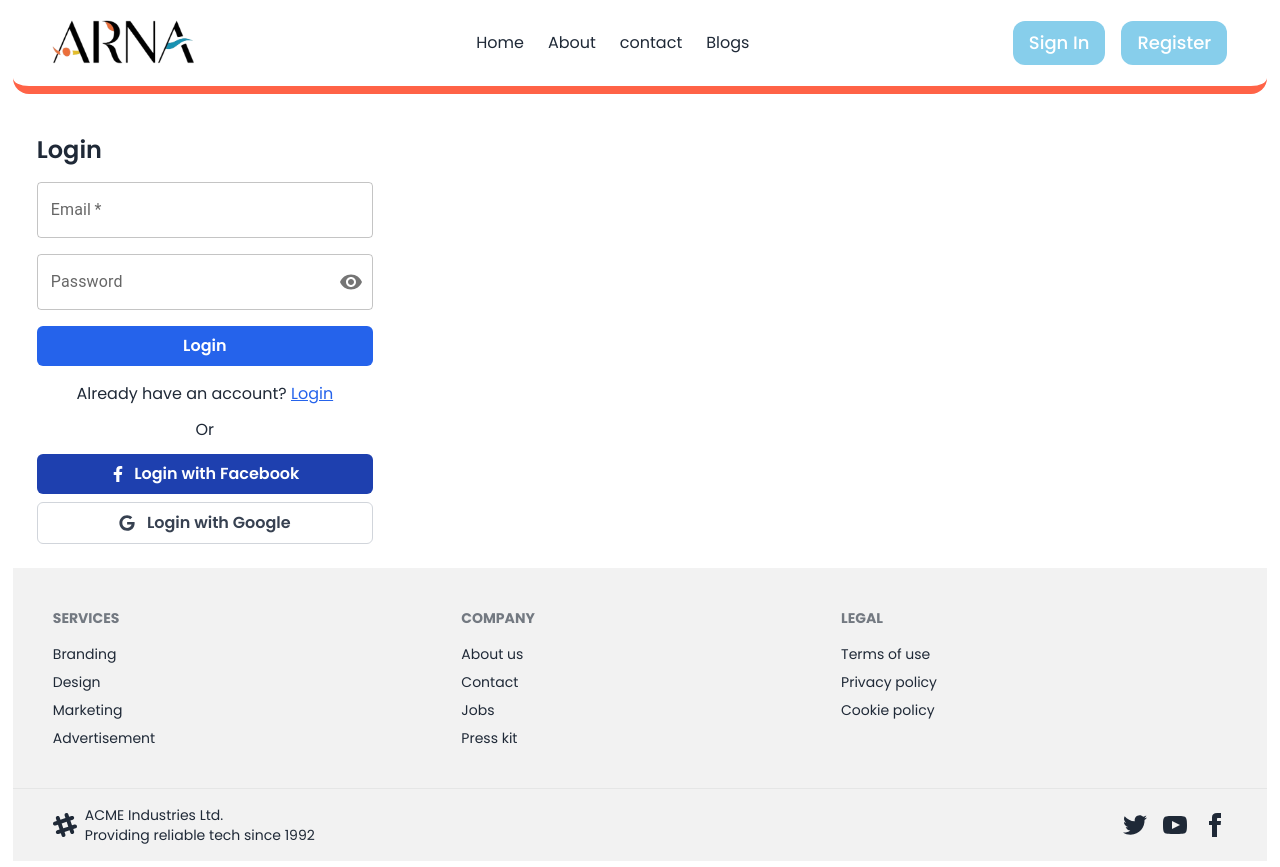
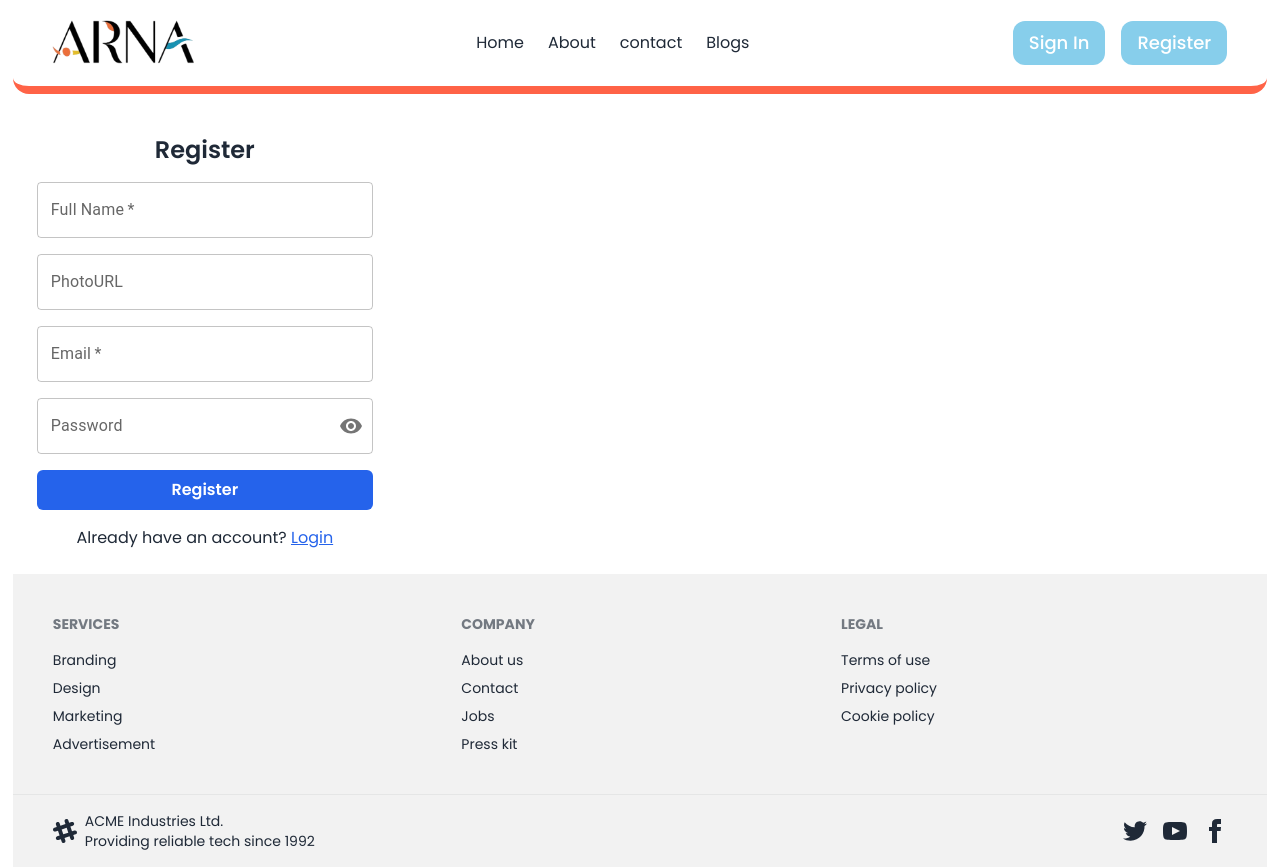
Before and after one commit to saifullah-10/real-estate-projects, a React (Vite) app: page /registration in a window 1280 px wide. Built offline with nearby package versions, Linux system fonts and the light colour scheme; no server answers.

Commit message:
update registration functionality

```diff
--- a/package.json
+++ b/package.json
@@ -24,6 +24,7 @@
     "react-hook-form": "^7.51.2",
     "react-icons": "^5.0.1",
     "react-router-dom": "^6.22.3",
+    "react-toastify": "^10.0.5",
     "sort-by": "^1.2.0",
     "swiper": "^11.1.0"
   },
--- a/src/pages/Registration.jsx
+++ b/src/pages/Registration.jsx
@@ -1,6 +1,14 @@
 import { Visibility, VisibilityOff } from "@mui/icons-material";
-import { FaFacebookF } from "react-icons/fa";
-import { FaGoogle } from "react-icons/fa";
+import { ToastContainer, toast } from "react-toastify";
+import "react-toastify/dist/ReactToastify.css";
+
+import { useForm } from "react-hook-form";
+import {
+  createUserWithEmailAndPassword,
+  sendEmailVerification,
+  updateProfile,
+} from "firebase/auth";
+import auth from "../firebase/firebase";
 import {
   FormControl,
   IconButton,
@@ -18,15 +26,79 @@ export default function Registration() {
   const handleMouseDownPassword = (event) => {
     event.preventDefault();
   };
+  const { register, handleSubmit } = useForm();
+  // const handleSubmit = (data) => {
+  //   console.log(data);
+  // };
   return (
     <div>
       <div className="max-w-md w-full">
         <div className="form login bg-white max-w-sm w-full p-6 rounded-md">
           <div className="form-content ">
-            <header className="text-2xl font-semibold text-gray-800 mb-4">
-              Login
+            <header className="text-2xl font-semibold text-gray-800 mb-4 text-center">
+              Register
             </header>
-            <form className="space-y-4">
+            <form
+              className="space-y-4"
+              onSubmit={handleSubmit((data) => {
+                const errorValidation = /auth\/email-already-in-use/;
+                const urlRegex = /^(ftp|http|https):\/\/[^ "]+$/;
+                const emailRegex =
+                  /^[a-zA-Z0-9._%+-]+@[a-zA-Z0-9.-]+\.[a-zA-Z]{2,}$/;
+                const { email, password, displayName, photoURL } = data;
+                if (!urlRegex.test(photoURL)) {
+                  return toast.warn("Please Provide A Valid URL");
+                } else if (password.length <= 6) {
+                  return toast.warn("Password Must Be 6 Characters");
+                } else if (!emailRegex.test(email)) {
+                  return toast.warn("Provide A Valid Email");
+                }
+                createUserWithEmailAndPassword(
+                  auth,
+                  email,
+                  password,
+                  displayName
+                )
+                  .then(async (user) => {
+                    console.log(user);
+                    return updateProfile(user.user, { displayName, photoURL })
+                      .then(() => {
+                        sendEmailVerification(auth.currentUser).then(() => {
+                          toast.success("Please Verify Your E-Mail");
+                        });
+                      })
+                      .catch((error) => {
+                        console.log("error updating ", error);
+                      });
+                  })
+                  .catch((error) => {
+                    if (errorValidation.test(error)) {
+                      toast.warn("Already Registered");
+                    }
+                  });
+              })}
+            >
+              <div>
+                <TextField
+                  sx={{ width: "100%" }}
+                  id="outlined-basic"
+                  label="Full Name"
+                  variant="outlined"
+                  type="text"
+                  {...register("displayName")}
+                  required
+                />
+              </div>
+              <div>
+                <TextField
+                  sx={{ width: "100%" }}
+                  id="outlined-basic"
+                  label="PhotoURL"
+                  variant="outlined"
+                  type="text"
+                  {...register("photoURL")}
+                />
+              </div>
               <div className="field input-field">
                 <TextField
                   sx={{ width: "100%" }}
@@ -35,6 +107,7 @@ export default function Registration() {
                   variant="outlined"
                   type="email"
                   required
+                  {...register("email")}
                 />
               </div>
 
@@ -61,6 +134,7 @@ export default function Registration() {
                     }
                     label="Password"
                     required
+                    {...register("password")}
                   />
                 </FormControl>
               </div>
@@ -76,7 +150,7 @@ export default function Registration() {
                   className="w-full bg-blue-600 text-white font-semibold py-2 rounded-md transition duration-300 hover:bg-blue-700"
                   type="submit"
                 >
-                  Login
+                  Register
                 </button>
               </div>
             </form>
@@ -93,33 +167,14 @@ export default function Registration() {
               </span>
             </div>
           </div>
-
-          <div className="mt-3">
-            <p className="text-center">Or</p>
-          </div>
-
-          <div className="media-options flex flex-col space-y-2 mt-3">
-            <a
-              href="#"
-              className="facebook w-full bg-blue-800 text-white font-semibold py-2 rounded-md flex items-center justify-center"
-            >
-              <i>
-                <FaFacebookF />
-              </i>
-              <span className="ml-2">Login with Facebook</span>
-            </a>
-            <a
-              href="#"
-              className="google w-full border border-gray-300 text-gray-700 font-semibold py-2 rounded-md flex items-center justify-center"
-            >
-              <i className="mr-3">
-                <FaGoogle />
-              </i>
-              <span>Login with Google</span>
-            </a>
-          </div>
         </div>
       </div>
+      <ToastContainer
+        position="top-center"
+        autoClose={3000}
+        hideProgressBar={false}
+        newestOnTop={false}
+      />
     </div>
   );
 }
```
Also changed, not shown: 1 other file (tests, documents, lock files or other folders).
